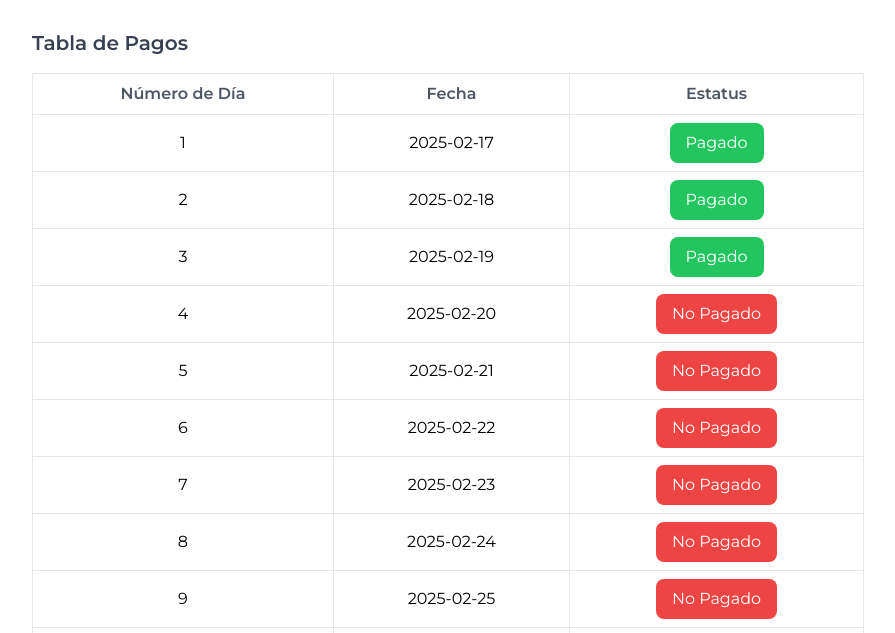
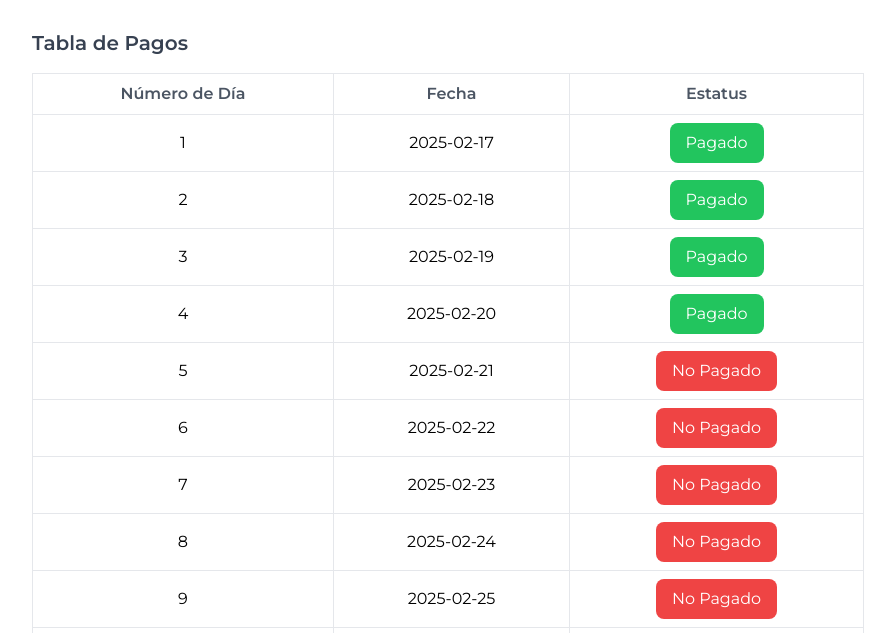
Before and after one commit to King-Pacaya/cronograma, a plain HTML site: page index.html in a window 1280 px wide. Shown: the part 123-756 px from the top of the page, without its empty margins (192-1087 px from the left). Drawn offline with nearby package versions, Linux system fonts and the light colour scheme.

Commit message:
Update index.html

```diff
--- a/index.html
+++ b/index.html
@@ -79,7 +79,7 @@
     // Fechas predefinidas
     const startDate = "2025-02-17"; // Fecha inicial
     const endDate = "2025-03-12"; // Fecha final
-    const paidDays = 3; // Número de días pagados
+    const paidDays = 4; // Número de días pagados
 
     const start = new Date(startDate);
     const end = new Date(endDate);
```
